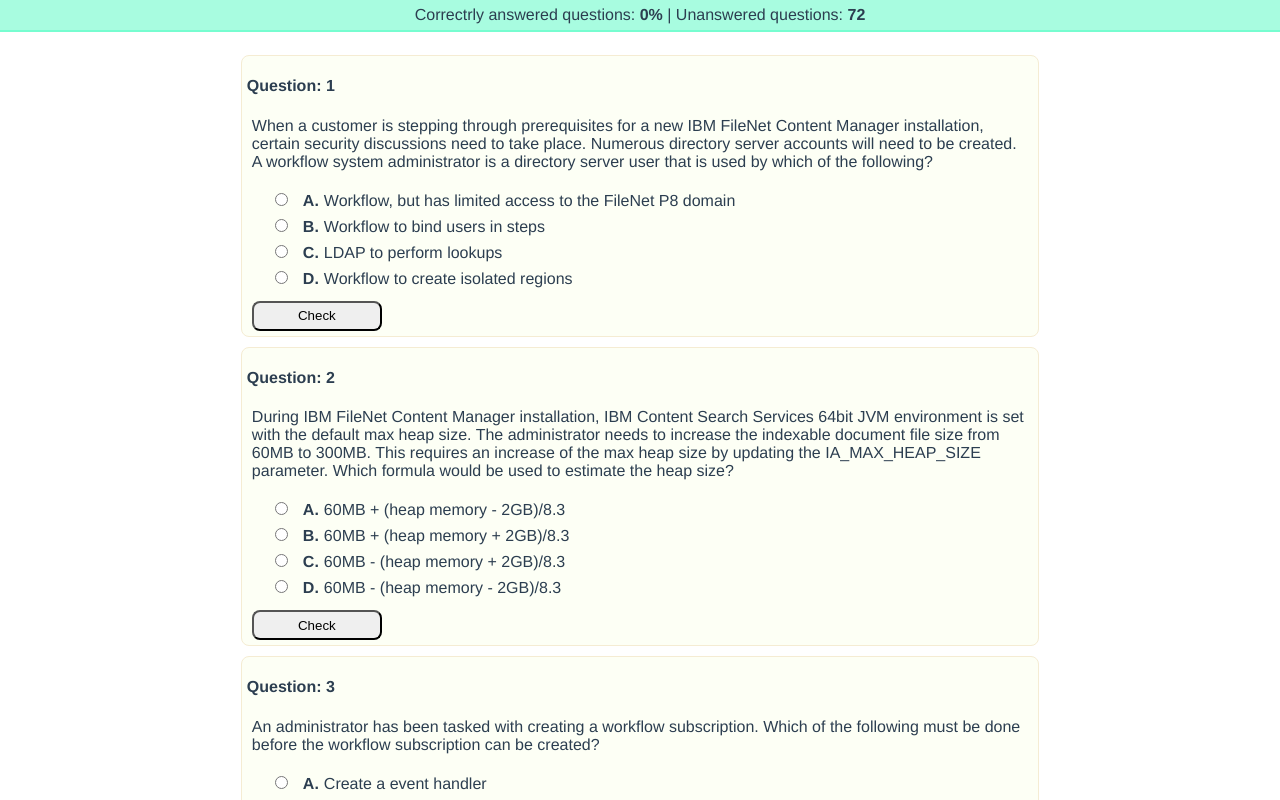
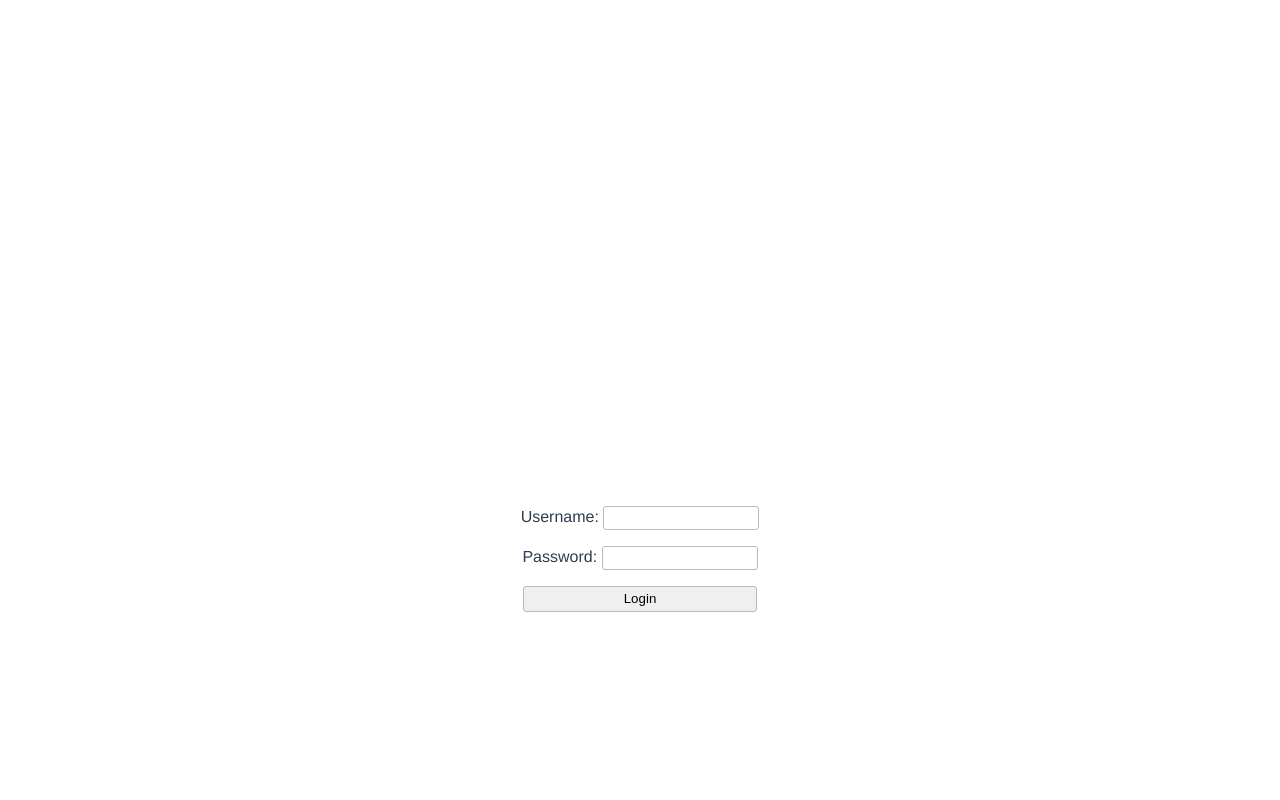
Before and after one commit to ooutofmind/simple-test-utility, a Vue app: page / in a window 1280 px wide. Shown: the top 800 px of the page. Built offline with nearby package versions, Linux system fonts and the light colour scheme.

Commit message:
implementing simple login page

```diff
--- a/src/App.vue
+++ b/src/App.vue
@@ -1,11 +1,13 @@
 <template>
     <div id="app">
-        <div class="statsOuter">
-            <div class="stats">Correctrly answered questions: <strong>{{percentage}}%</strong> | Unanswered questions:
+        <LoginPage v-if="!authenticated" @authenticated="updateAuthenticated"></LoginPage>
+
+        <div v-if="authenticated" class="statsOuter">
+            <div class="stats">Correctly answered questions: <strong>{{percentage}}%</strong> | Unanswered questions:
                 <strong>{{unAnsweredQuestions}}</strong></div>
         </div>
 
-        <div class="cardsContainer">
+        <div v-if="authenticated" class="cardsContainer">
             <div class="outerCard" v-for="(card, index) in questions" v-bind:key="card.title">
                 <QuestionCard :cardData="card" :questionNumber="index + 1" @stats-update="updateStats($event)"/>
             </div>
@@ -15,8 +17,9 @@
 
 
 <script>
-    import testData from './test-data-2'
+    import testData from './test-data-1'
     import QuestionCard from "./components/QuestionCard";
+    import LoginPage from "./components/LoginPage";
 
     var shuffle = function (a) {
         for (let i = a.length - 1; i > 0; i--) {
@@ -29,7 +32,10 @@
     export default {
         name: 'App',
         components: {
-            QuestionCard
+            QuestionCard, LoginPage
+        },
+        mounted() {
+            this.updateAuthenticated();
         },
         data: function () {
             for (let i = 0; i < testData.length; i++) {
@@ -69,7 +75,8 @@
             return {
                 questions: testData,
                 answeredCorrect: 0,
-                unAnsweredQuestions: testData.length
+                unAnsweredQuestions: testData.length,
+                authenticated: false
             }
         },
         computed: {
@@ -86,6 +93,16 @@
 
                 if (state === 'passed') {
                     ++this.answeredCorrect;
+                }
+            },
+            updateAuthenticated() {
+                if(!localStorage.authInfo) return false;
+
+                let authInfo = JSON.parse(localStorage.authInfo);
+                this.authenticated = authInfo.expires > Date.now();
+
+                if(!this.authenticated) {
+                    localStorage.removeItem('authInfo');
                 }
             }
         }
--- /dev/null
+++ b/src/components/LoginPage.vue
@@ -0,0 +1,66 @@
+<template>
+    <div id="login-panel">
+        <p>
+            <label>
+                Username:
+                <input type="text" v-model="userName">
+            </label>
+        </p>
+        <p>
+            <label>
+                Password:
+                <input type="password" v-model="password">
+            </label>
+        </p>
+        <button @click="login">Login</button>
+    </div>
+</template>
+
+<script>
+    export default {
+        data: function () {
+            return {
+                userName: null,
+                password: null,
+                authenticated: false
+            }
+        },
+        methods: {
+            login: function () {
+                if('V3gaAdmin' === this.userName && 'V3ga123456' === this.password) {
+                    localStorage.authInfo = JSON.stringify({
+                        expires: Date.now() + 1000 * 60 * 60 * 60 * 24
+                    });
+
+                    this.$emit('authenticated');
+                } else {
+                    console.log('incorrect login or password');
+                }
+            },
+        }
+    }
+</script>
+
+<style>
+    #login-panel {
+        margin-top: 40%;
+    }
+
+    #login-panel label {
+
+    }
+
+    #login-panel input {
+        width: 150px;
+        height: 20px;
+        border-radius: 3px;
+        border: 1px solid #bbbaba;
+    }
+
+    #login-panel button {
+        width: 234px;
+        height: 26px;
+        border-radius: 3px;
+        border: 1px solid #bbbaba;
+    }
+</style>
```
